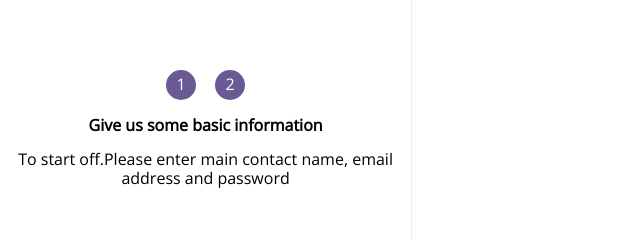
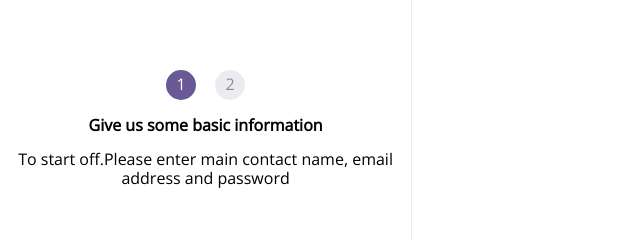
Before and after one commit to emre-crg/dopigo-challenge, a website: page index.html in a window 1280 px wide. Shown: the part 180-420 px from the top of the page, 0-640 px from the left. Drawn offline with nearby package versions, Linux system fonts and the light colour scheme.

Commit message:
fixStepIndicator

```diff
--- a/index.html
+++ b/index.html
@@ -15,12 +15,12 @@
 
     <div class="form-info">
 
+      <div class="indicator">
+        <div class="indicator-item"><span>1</span></div>
+        <div class="indicator-item"><span>2</span></div>
+      </div>
+
       <div class="tab">
-        <div class="tap-pointer">
-          <div class="tab-pointer-item"><span>1</span></div>
-          <div class="tab-pointer-item"><span>2</span></div>
-        </div>
-
         <div class="tab-title">
           <p>Give us some basic information</p>
         </div>
@@ -32,11 +32,6 @@
       </div>
 
       <div class="tab">
-        <div class="tab-pointer">
-          <div class="tab-pointer-item"><span>1</span></div>
-          <div class="tab-pointer-item"><span>2</span></div>
-        </div>
-
         <div class="tab-title">
           <p>Complete your registration</p>
         </div>
--- a/js/main.js
+++ b/js/main.js
@@ -19,31 +19,20 @@ function showTab(n) {
     }
   }
 
-
-
-  //... and fix the Previous/Next buttons:
-  // if (n == 0) {
-  //   document.getElementById("prevBtn").style.display = "none";
-  // } else {
-  //   document.getElementById("prevBtn").style.display = "inline";
-  // }
-  // if (n == (x.length - 1)) {
-  //   document.getElementById("nextBtn").innerHTML = "Submit";
-  // } else {
-  //   document.getElementById("nextBtn").innerHTML = "Next";
-  // }
-  //... and run a function that will display the correct step indicator:
-  // fixStepIndicator(n)
+  fixStepIndicator(n)
 }
 
 function fixStepIndicator(n) {
-  // This function removes the "active" class of all steps...
-  var i, x = $(".step");
-  // for (i = 0; i < x.length; i++) {
-  //   x[i].className = x[i].className.replace(" active", "");
-  // }
-  // //... and adds the "active" class on the current step:
-  // x[n].className += " active";
+
+  if($(".indicator-item").is(".selected")) {
+    $(".indicator-item").removeClass("selected")
+  }
+
+  var stepItem = $(".indicator").children();
+
+  for (let i = 0; i < n + 1; i++) {
+    stepItem[i].classList.add('selected');
+  }
 }
 
 function nextPrev(n) {
--- a/sass/components/formInfo.scss
+++ b/sass/components/formInfo.scss
@@ -2,17 +2,22 @@
   display: flex;
   flex-direction: column;
 
-  &-pointer {
+  &-title {
+    font-weight: bold;
+  }
+}
+
+.indicator {
 
   align-items: center;
 
   &-item {
     display: inline-block;
-      color: white;
+    color: $color-grey-dark;
     height: 30px;
     width: 30px;
     text-align: center;
-      background-color: $color-primary;
+    background-color: $color-grey;
     border: none;
     border-radius: 50%;
 
@@ -25,9 +30,9 @@
       padding-top: 5px;
     }
   }
-  }
 
-  &-title {
-    font-weight: bold;
+  .selected {
+    color: white;
+    background-color: $color-primary;
   }
 }
--- a/sass/global/global.scss
+++ b/sass/global/global.scss
@@ -27,15 +27,3 @@ body {
     padding-top: 100px;
   }
 }
-
-.showTab {
-  display: block;
-}
-
-.hideTab {
-  display: none;
-}
-
-.red {
-  background-color: red;
-}
```
Also changed, not shown: css/main.css. Lines whose indentation alone changed are shown as unchanged.
